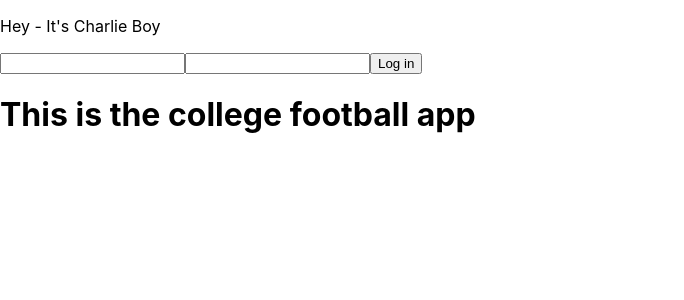
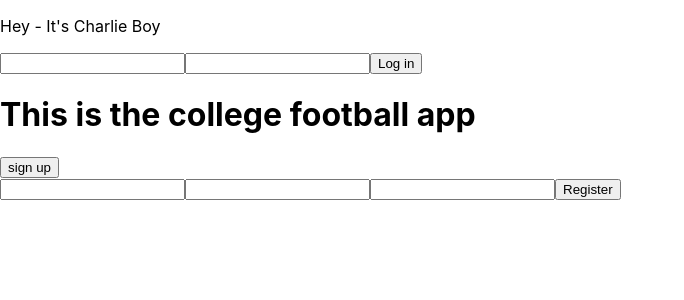
Before and after one commit to charlie-may86/my-react-app, a React (Create React App) app: page / in a window 1280 px wide. Shown: the top 300 px of the page, without its empty margins (0-684 px from the left). Built offline with nearby package versions, Linux system fonts and the light colour scheme; no server answers.

Commit message:
register is working

```diff
--- a/src/App.js
+++ b/src/App.js
@@ -4,6 +4,7 @@
 import React from "react";
 import Login from "./components/Login";
 import CollegeFootball from './components/CollegeFootball'
+import SignUp from './components/SignUp'
 
 function App() {
   return (
@@ -11,6 +12,7 @@ function App() {
       <p>Hey - It's Charlie Boy</p>
       <Login />
       <CollegeFootball />
+      <SignUp />
     </div>
   );
 }
--- a/src/components/CollegeFootball.js
+++ b/src/components/CollegeFootball.js
@@ -4,15 +4,20 @@ import axios from "axios";
 const CollegeFootball = () => {
   //   const [data, setData] = useState({});
 
-useEffect(() =>{
-  axios.get('http://localhost:9000/api/cfb').then((res)=>{
-    console.log(res);
-  })
-}, [])
+  useEffect(() => {
+    axios.get("http://localhost:9000/api/cfb").then((res) => {
+      console.log(res);
+    });
+  }, []);
+
+  const clickSignUp = () => {
+    console.log("I clicked signup");
+  };
 
   return (
     <div>
       <h1>This is the college football app</h1>
+      <button onClick={clickSignUp}>sign up</button>
     </div>
   );
 };
--- /dev/null
+++ b/src/components/SignUp.js
@@ -0,0 +1,57 @@
+import React, { useState } from "react";
+import axios from "axios";
+
+const SignUp = () => {
+  const [credentials, setCredentials] = useState({
+    email: "",
+    username: "",
+    password: "",
+  });
+
+  const handleCredentials = (e) => {
+    setCredentials({
+      ...credentials,
+      [e.target.name]: e.target.value,
+    });
+  };
+
+  const register = (e) => {
+    e.preventDefault();
+    axios
+      .post("http://localhost:9000/api/auth/register", credentials)
+      .then((res) => {
+        console.log(res);
+      })
+      .catch((err) => {
+        console.log(err);
+      });
+  };
+
+  return (
+    <div>
+      <form onSubmit={register}>
+        <input
+          type="email"
+          name="email"
+          value={credentials.email}
+          onChange={handleCredentials}
+        />
+        <input
+          type="username"
+          name="username"
+          value={credentials.username}
+          onChange={handleCredentials}
+        />
+        <input
+          type="password"
+          name="password"
+          value={credentials.password}
+          onChange={handleCredentials}
+        />
+        <button>Register</button>
+      </form>
+    </div>
+  );
+};
+
+export default SignUp;
```
